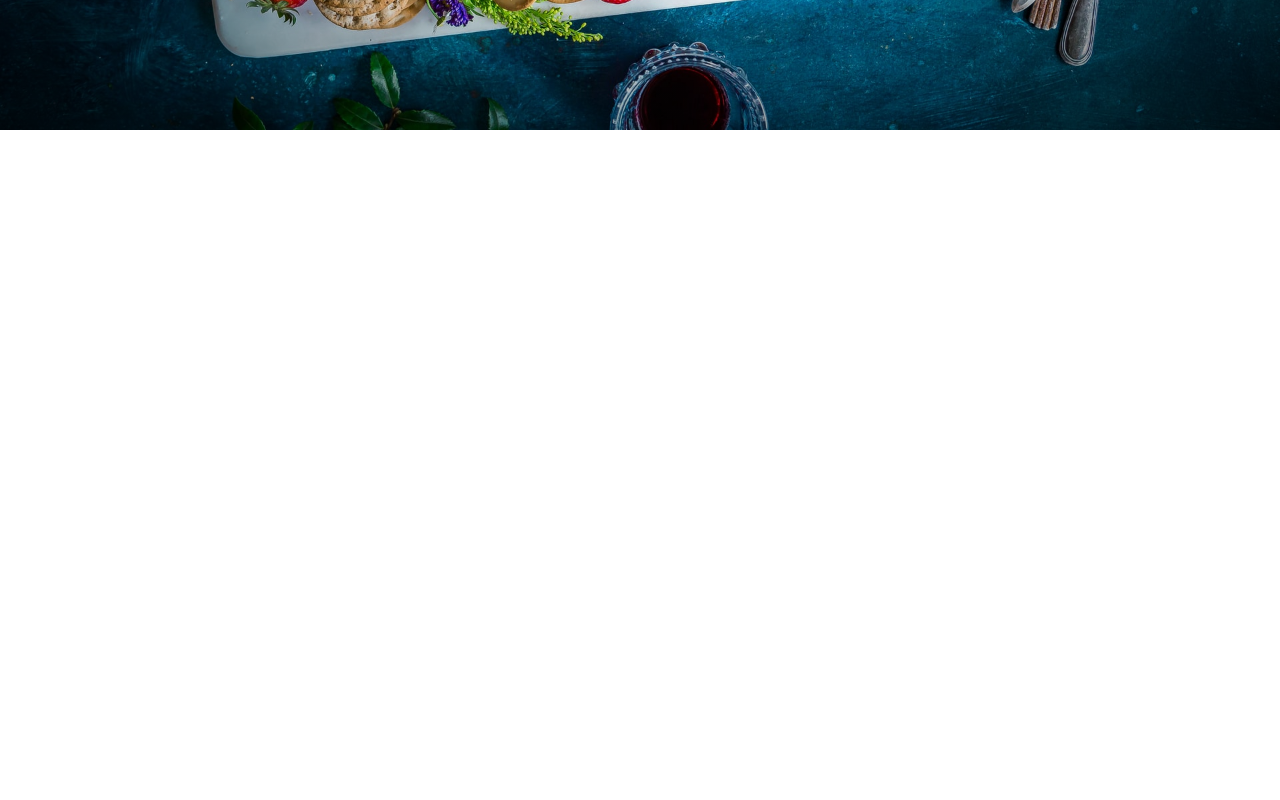
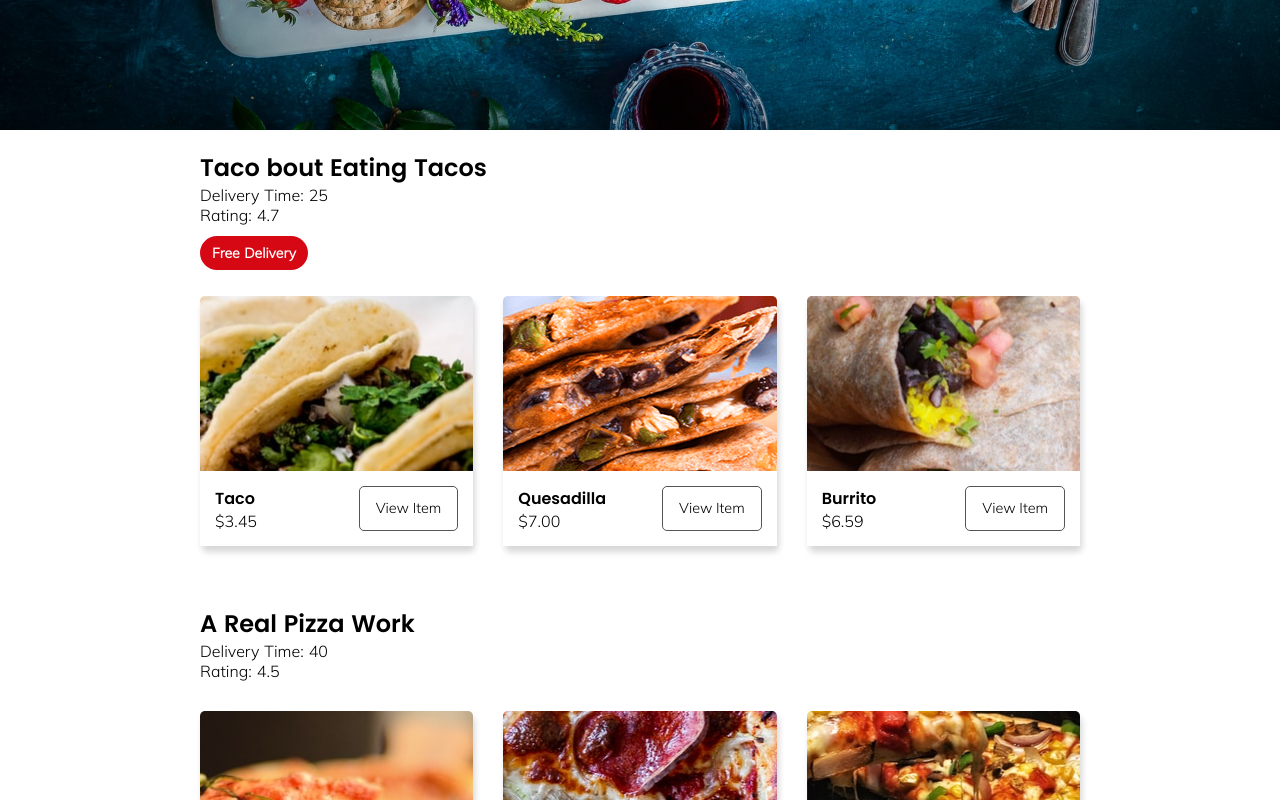
Before and after one commit to RGrosso/taco-shop, a Nuxt app: page / in a window 1280 px wide. Shown: the part 540-1340 px from the top of the page. Before the commit the page ends 800 px from the top, so only its background shows below. Built offline with nearby package versions, Linux system fonts and the light colour scheme.

Commit message:
added food data items

```diff
--- a/components/AppRestaurantInfo.vue
+++ b/components/AppRestaurantInfo.vue
@@ -0,0 +1,43 @@
+<template>
+    <section class="restaurantinfo">
+        <div v-for="store in fooddata" :key="store.id">
+            <h2>{{ store.name }}</h2>
+            <p>Delivery Time: {{ store.deliveryTime }}</p>
+            <p>Rating: {{ store.rating }}</p>
+            <p v-if="store.freeDelivery" class="label"><span>Free Delivery</span></p>
+
+            <div class="row">
+                <div
+                v-for="menuitem in store.menu"
+                :key="menuitem.id" class="items"
+                :style="`background: url(${menuitem.img}) no-repeat center center`">
+                <div class="iteminfo">
+                    <div>
+                        <h4>{{ menuitem.item }}</h4>
+                        <p>{{ priceFormatting(menuitem.price) }}</p>
+                    </div>
+                    <button class="ghost">View Item</button>
+                </div>
+                </div>
+            </div>
+        </div>
+    </section>
+</template>
+
+<script>
+import { mapState } from "vuex";
+    export default {
+        computed: {
+            ...mapState(["fooddata"]),
+        },
+        methods: {
+            priceFormatting(value) {
+                return `$${value.toFixed(2)}`;
+            }
+        }
+    }
+</script>
+
+<style lang="scss" scoped>
+
+</style>
--- a/pages/index.vue
+++ b/pages/index.vue
@@ -1,15 +1,18 @@
 <template>
   <main class="container">
     <AppHeader/>
+    <AppRestaurantInfo />
   </main>
 </template>
 
 <script>
 import AppHeader from '@/components/AppHeader.vue';
+import AppRestaurantInfo from '@/components/AppRestaurantInfo.vue';
 
 export default {
   components: {
-    AppHeader
+    AppHeader,
+    AppRestaurantInfo
   },
 };
 </script>
```
